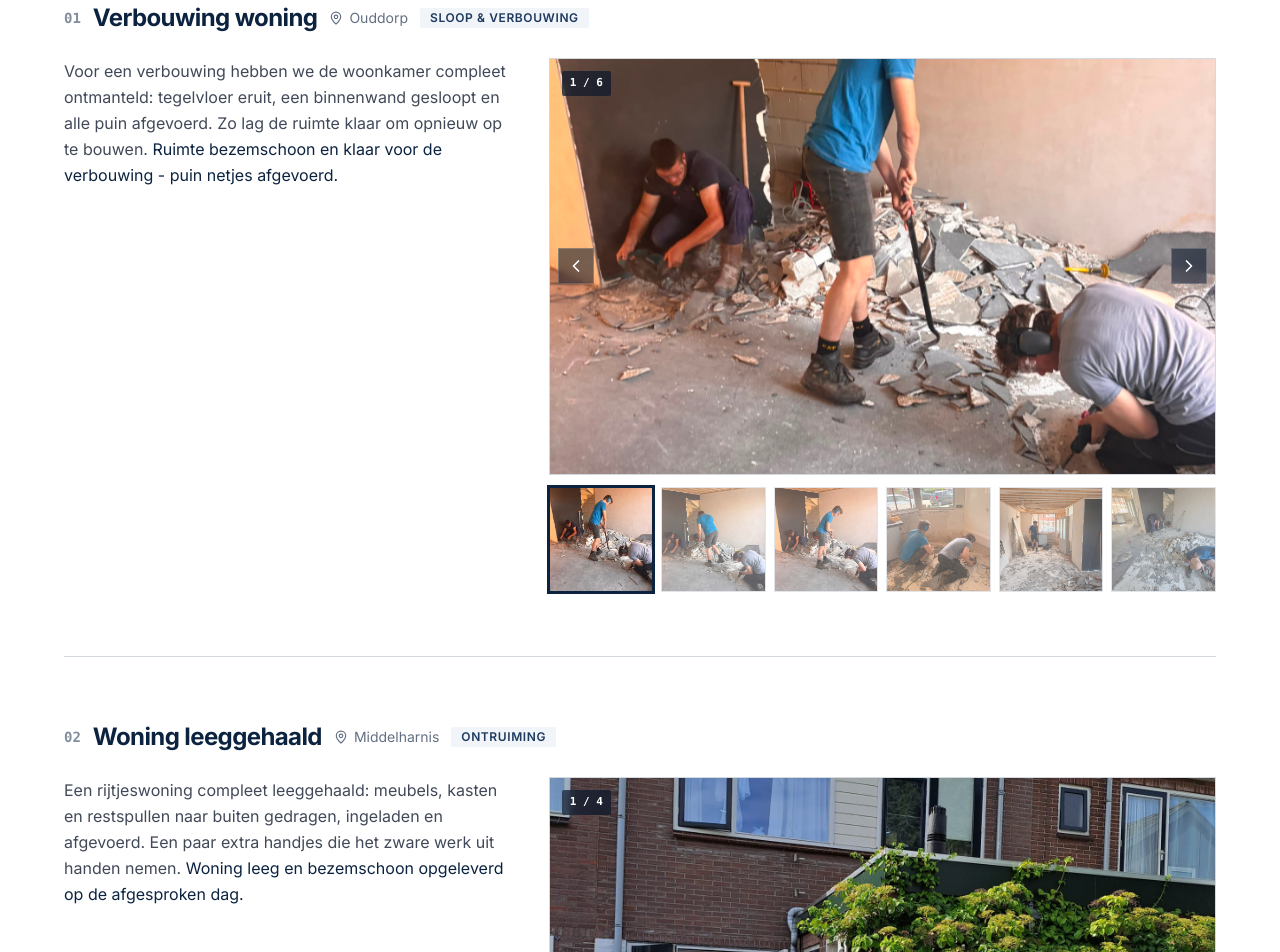
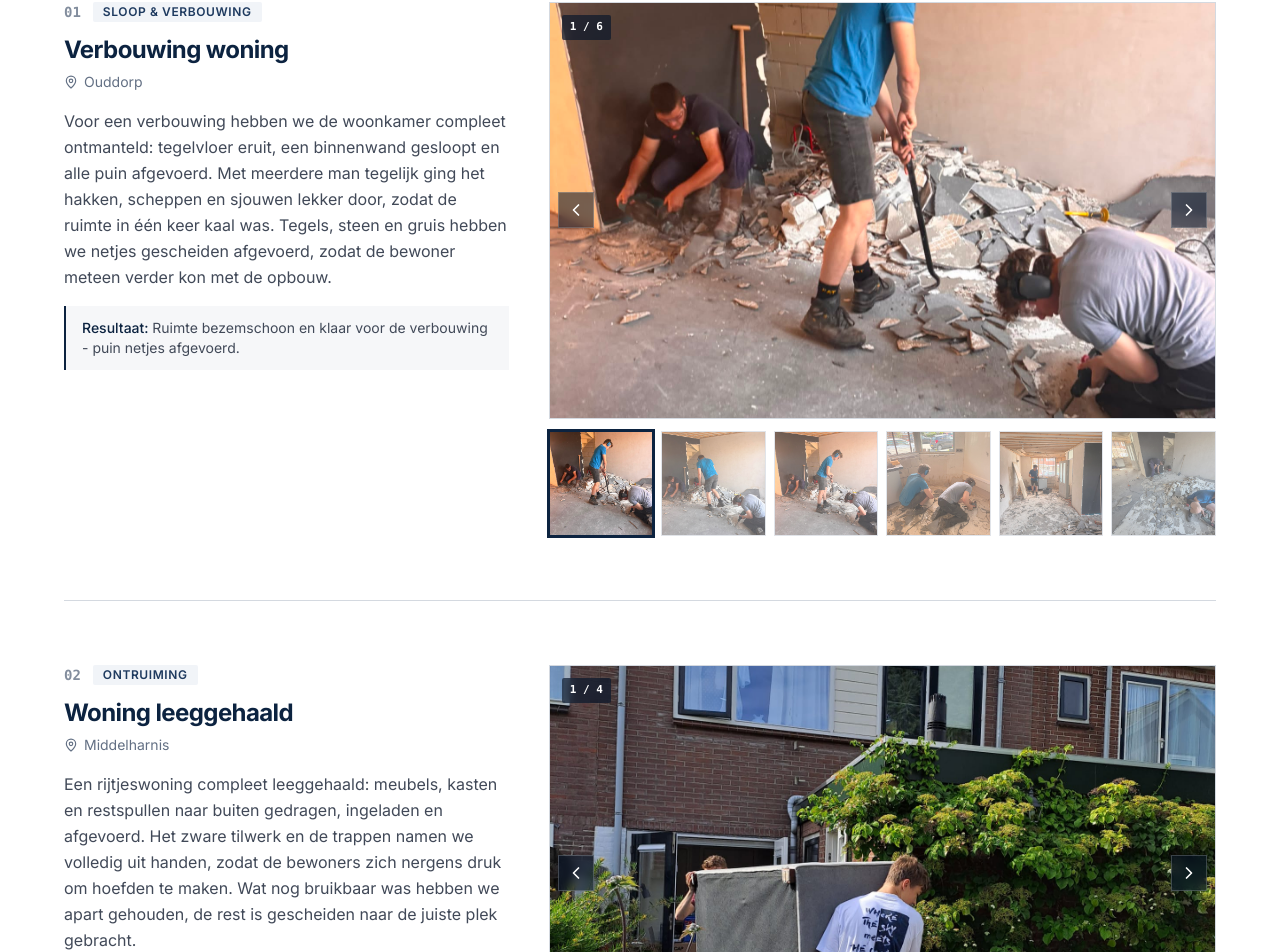
Before and after one commit to AlexLamper/RuimingswerkenFlakkee, a Next.js app: page /projecten in a window 1280 px wide. Shown: the part 425-1377 px from the top of the page. Built offline with nearby package versions, Linux system fonts and the light colour scheme.

Commit message:
updated projects + contact form

```diff
--- a/src/app/projecten/page.tsx
+++ b/src/app/projecten/page.tsx
@@ -39,27 +39,33 @@ export default function ProjectenPage() {
                   i > 0 ? "mt-12 border-t border-steel-200 pt-12 lg:mt-16 lg:pt-16" : ""
                 }`}
               >
-                <header className="flex flex-wrap items-center gap-x-3 gap-y-2">
+                <div className="grid gap-6 lg:grid-cols-[1fr_1.5fr] lg:gap-10 lg:items-start">
+                  <div>
+                    <div className="flex items-center gap-3">
                       <span className="font-mono text-sm font-semibold text-steel-400">
                         {project.number}
-                  </span>
-                  <h2 className="text-xl font-bold tracking-tight text-navy-900 sm:text-2xl">
-                    {project.title}
-                  </h2>
-                  <span className="inline-flex items-center gap-1.5 text-sm text-steel-500">
-                    <MapPin className="h-3.5 w-3.5" aria-hidden />
-                    {project.location}
                       </span>
                       <span className="inline-flex items-center rounded-sm bg-navy-50 px-2.5 py-0.5 text-xs font-semibold uppercase tracking-wider text-navy-700">
                         {project.scope}
                       </span>
-                </header>
-
-                <div className="mt-6 grid gap-6 lg:grid-cols-[1fr_1.5fr] lg:gap-10">
-                  <p className="text-base leading-relaxed text-steel-700">
-                    {project.description}{" "}
-                    <span className="text-navy-900">{project.result}</span>
+                    </div>
+                    <h2 className="mt-3 text-xl font-bold tracking-tight text-navy-900 sm:text-2xl">
+                      {project.title}
+                    </h2>
+                    <p className="mt-1.5 flex items-center gap-1.5 text-sm text-steel-500">
+                      <MapPin className="h-3.5 w-3.5" aria-hidden />
+                      {project.location}
                     </p>
+                    <p className="mt-4 text-base leading-relaxed text-steel-700">
+                      {project.description}
+                    </p>
+                    <p className="mt-4 border-l-2 border-navy-900 bg-steel-50 px-4 py-3 text-sm font-medium text-navy-900">
+                      Resultaat:{" "}
+                      <span className="font-normal text-steel-700">
+                        {project.result}
+                      </span>
+                    </p>
+                  </div>
 
                   <ProjectGallery photos={project.photos} title={project.title} />
                 </div>
--- a/src/components/ContactForm.tsx
+++ b/src/components/ContactForm.tsx
@@ -81,7 +81,7 @@ export function ContactForm() {
       });
 
       const data = (await res.json().catch(() => null)) as
-        | { success?: boolean }
+        | { success?: boolean; message?: string }
         | null;
 
       if (res.ok && data?.success) {
@@ -91,7 +91,7 @@ export function ContactForm() {
       }
 
       setStatus("error");
-      setErrorMsg("Er ging iets mis bij het verzenden.");
+      setErrorMsg(data?.message ?? "Er ging iets mis bij het verzenden.");
     } catch {
       setStatus("error");
       setErrorMsg(
--- a/src/data/projects.ts
+++ b/src/data/projects.ts
@@ -23,7 +23,7 @@ export const projects: Project[] = [
     location: "Ouddorp",
     scope: "Sloop & verbouwing",
     description:
-      "Voor een verbouwing hebben we de woonkamer compleet ontmanteld: tegelvloer eruit, een binnenwand gesloopt en alle puin afgevoerd. Zo lag de ruimte klaar om opnieuw op te bouwen.",
+      "Voor een verbouwing hebben we de woonkamer compleet ontmanteld: tegelvloer eruit, een binnenwand gesloopt en alle puin afgevoerd. Met meerdere man tegelijk ging het hakken, scheppen en sjouwen lekker door, zodat de ruimte in één keer kaal was. Tegels, steen en gruis hebben we netjes gescheiden afgevoerd, zodat de bewoner meteen verder kon met de opbouw.",
     result: "Ruimte bezemschoon en klaar voor de verbouwing - puin netjes afgevoerd.",
     photos: [
       {
@@ -59,7 +59,7 @@ export const projects: Project[] = [
     location: "Middelharnis",
     scope: "Ontruiming",
     description:
-      "Een rijtjeswoning compleet leeggehaald: meubels, kasten en restspullen naar buiten gedragen, ingeladen en afgevoerd. Een paar extra handjes die het zware werk uit handen nemen.",
+      "Een rijtjeswoning compleet leeggehaald: meubels, kasten en restspullen naar buiten gedragen, ingeladen en afgevoerd. Het zware tilwerk en de trappen namen we volledig uit handen, zodat de bewoners zich nergens druk om hoefden te maken. Wat nog bruikbaar was hebben we apart gehouden, de rest is gescheiden naar de juiste plek gebracht.",
     result: "Woning leeg en bezemschoon opgeleverd op de afgesproken dag.",
     photos: [
       {
@@ -87,7 +87,7 @@ export const projects: Project[] = [
     location: "Middelharnis",
     scope: "Tuin & terrein",
     description:
-      "Een overwoekerd achterterrein weer netjes gemaakt: begroeiing weggehaald, grond geëgaliseerd en al het groenafval afgevoerd met kruiwagen en schop.",
+      "Een overwoekerd achterterrein weer netjes gemaakt: begroeiing weggehaald, grond geëgaliseerd en al het groenafval afgevoerd met kruiwagen en schop. Met een paar man erbij was het stevige spitten en scheppen zo gepiept en lag het terrein binnen een dag vlak. De eigenaar kon daarna direct verder met de nieuwe invulling van de tuin.",
     result: "Terrein vlak en opgeruimd, klaar voor nieuwe invulling.",
     photos: [
       {
```
Lines whose indentation alone changed are shown as unchanged.
